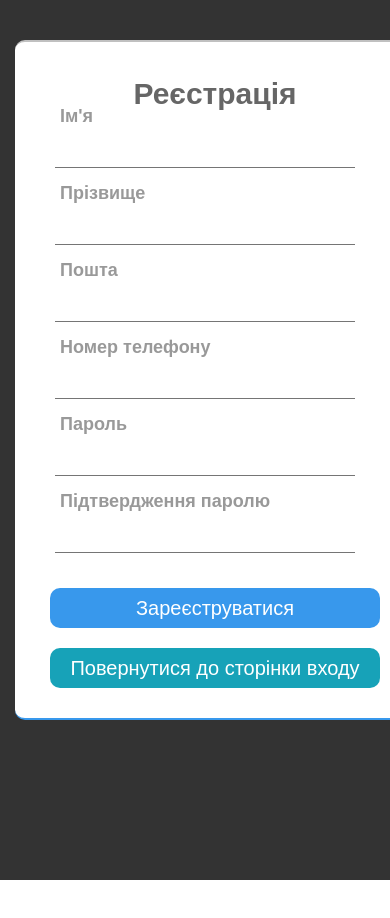
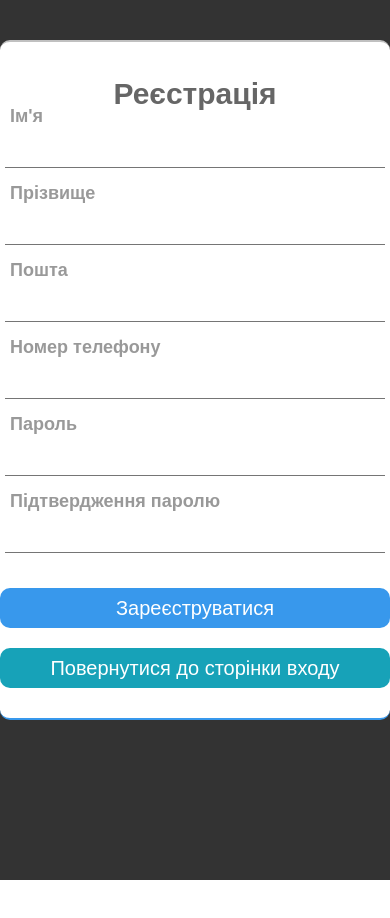
Before and after one commit to kozlyuk/envista, a React (Create React App) app in the folder storefront/: page /registration in a window 390 px wide. Shown: the top 918 px of the page. Built offline with nearby package versions, Linux system fonts and the light colour scheme; no server answers.

Commit message:
EV-78 bugfix

```diff
--- a/storefront/src/components/auth/auth.css
+++ b/storefront/src/components/auth/auth.css
@@ -208,3 +208,34 @@ input[type='text'] {
     background: transparent;
   }
 }
+
+@media (max-width: 479px) {
+  .box {
+    position: relative;
+    height: 365px;
+    top: 40px;
+    z-index: 200;
+    right: 0;
+    width: 100vw;
+    color: #666;
+    padding: 10px 0px;
+    border-radius: 10px;
+    background: rgba(255, 255, 255, 1);
+    border-top: 2px solid #C0C0C0;
+    border-bottom: 2px solid #3898EC;
+    margin: auto auto 100px;
+  }
+
+  .sm-container {
+    padding-left: 0 !important;
+  }
+
+  .sm-group {
+    margin-left: 5px !important;
+    margin-right: 5px !important;
+  }
+
+  .sm-group > input, .box button {
+    width: 100% !important;
+  }
+}
--- a/storefront/src/components/auth/login.jsx
+++ b/storefront/src/components/auth/login.jsx
@@ -47,17 +47,17 @@ export default class Login extends Component {
 
   render() {
     return (
-      <Container className="auth-container">
+      <Container className="auth-container sm-container">
         <div className="box">
           <form onSubmit={this.handleSubmit}>
             <h1>Вхід</h1>
-            <div className="group">
+            <div className="group sm-group">
               <input name="email" className="inputMaterial" type="email" required/>
               <span className="highlight"/>
               <span className="bar"/>
               <label style={{top: "-20px"}}>Email</label>
             </div>
-            <div className="group">
+            <div className="group sm-group">
               <input name="password" className="inputMaterial" type="password" required/>
               <span className="highlight"/>
               <span className="bar"/>
--- a/storefront/src/components/auth/registration.jsx
+++ b/storefront/src/components/auth/registration.jsx
@@ -140,11 +140,11 @@ export default class Registration extends React.Component {
 
   render() {
     return (
-      <Container className="auth-container">
+      <Container className="auth-container sm-container">
         <div style={{height: "100%"}} className="box">
           <form id="registration" onSubmit={this.handleSubmit}>
             <h1>Реєстрація</h1>
-            <div className="group">
+            <div className="group sm-group">
               <input onChange={this.handleChange} id="first_name" name="first_name" className="inputMaterial"
                      type="text" required/>
               {this.state.fieldError.first_name &&
@@ -157,7 +157,7 @@ export default class Registration extends React.Component {
               <span className="bar"/>
               <label style={{top: "-20px"}}>Ім'я</label>
             </div>
-            <div className="group">
+            <div className="group sm-group">
               <input onChange={this.handleChange} id="last_name" name="last_name" className="inputMaterial" type="text"
                      required/>
               {this.state.fieldError.last_name &&
@@ -170,7 +170,7 @@ export default class Registration extends React.Component {
               <span className="bar"/>
               <label style={{top: "-20px"}}>Прізвище</label>
             </div>
-            <div className="group">
+            <div className="group sm-group">
               <input onChange={this.handleChange} id="email" name="email" className="inputMaterial" type="email"
                      required/>
               {this.state.fieldError.email &&
@@ -183,7 +183,7 @@ export default class Registration extends React.Component {
               <span className="bar"/>
               <label style={{top: "-20px"}}>Пошта</label>
             </div>
-            <div className="group">
+            <div className="group sm-group">
               <input onChange={this.handleChange} id="mobile_number" name="mobile_number" className="inputMaterial"
                      type="phone" required/>
               {this.state.fieldError.mobile_number &&
@@ -196,7 +196,7 @@ export default class Registration extends React.Component {
               <span className="bar"/>
               <label style={{top: "-20px"}}>Номер телефону</label>
             </div>
-            <div className="group">
+            <div className="group sm-group">
               <input onChange={this.handleChange} id="password" name="password" className="inputMaterial"
                      type="password" required/>
               {this.state.fieldError.password &&
@@ -209,7 +209,7 @@ export default class Registration extends React.Component {
               <span className="bar"/>
               <label style={{top: "-20px"}}>Пароль</label>
             </div>
-            <div className="group">
+            <div className="group sm-group">
               <input onChange={this.handleChange} id="password2" name="password2" className="inputMaterial"
                      type="password" required/>
               {this.state.fieldError.password2 &&
--- a/storefront/src/components/navbar/navbarMenu.js
+++ b/storefront/src/components/navbar/navbarMenu.js
@@ -20,6 +20,10 @@ class NavbarMenu extends React.Component {
     this.authToken = this.user.getAuthToken();
   }
 
+
+  /**
+   * @return {*}
+   */
   componentDidMount() {
     axios(process.env.REACT_APP_INFO_CONTEXT, {
       headers: {
@@ -60,7 +64,7 @@ class NavbarMenu extends React.Component {
                   <Link style={{color: "#222222", padding: "20px"}} to="/">
                     Головна
                   </Link>
-                  {this.props.userIsStaff ? <Link
+                  {this.props.permission.includes('Менеджери') ? <Link
                     style={{
                       maxWidth: 940,
                       color: "#222222",
@@ -112,7 +116,7 @@ class NavbarMenu extends React.Component {
         </div>
 
       </Fragment>
-    );
+    )
   }
 }
 
--- a/storefront/src/components/table/table.tsx
+++ b/storefront/src/components/table/table.tsx
@@ -211,13 +211,13 @@ export class Table extends React.PureComponent<{}, TableProps> {
                   <col style={{width: 50, minWidth: 50}}/>
                 </colgroup>
                 <Sticky style={{zIndex: 1000}}>{({style}) =>
-                  <thead style={style} className="rc-table-thead sticky">
-                  <tr style={{width: "57px"}}>
+                  <thead style={style} className="rc-table-thead sticky border-0">
+                  <tr style={{width: "57px"}} className="border-0">
                     <th style={{width: "57px"}}
-                        className="rc-table-row-cell-break-word"/>
+                        className="rc-table-row-cell-break-word bg-white border-bottom-0"/>
                     {this.state.columnsName.map((name: string, rowIdx: number) => (
                       <th style={{width: "57px"}} key={rowIdx}
-                          className="rc-table-row-cell-break-word text-info text-center bg-light">
+                          className="rc-table-row-cell-break-word text-info text-center bg-white border-bottom-0">
                         {name}
                       </th>
                     ))}
--- a/storefront/src/components/warehouseTable/WarehouseTable.tsx
+++ b/storefront/src/components/warehouseTable/WarehouseTable.tsx
@@ -142,12 +142,12 @@ export default class WarehouseTable extends Table implements WarehouseTableProps
                   <col style={{width: 50, minWidth: 50}}/>
                 </colgroup>
                 <Sticky style={{zIndex: 1000}}>{({style}) =>
-                  <thead style={style} className="rc-table-thead sticky">
-                  <tr>
-                    <th style={{width: "57px"}} className="rc-table-row-cell-break-word"/>
+                  <thead style={style} className="rc-table-thead sticky border-0">
+                  <tr className="border-0">
+                    <th style={{width: "57px"}} className="rc-table-row-cell-break-word bg-white border-bottom-0"/>
                     {this.state.columnsName.map((name: string, rowIdx: number) => (
                       <th style={{width: "57px"}} key={rowIdx}
-                          className="rc-table-row-cell-break-word text-center bg-light">
+                          className="rc-table-row-cell-break-word text-center bg-white border-bottom-0">
                         {name}
                       </th>
                     ))}
--- a/storefront/src/components/wrapper/wrapper.js
+++ b/storefront/src/components/wrapper/wrapper.js
@@ -28,10 +28,27 @@ class Welcome extends React.Component {
     this.state = {
       isLoading: true,
       isAuthenticate: false,
-      user: null
+      user: null,
+      permission: null
     };
     this.user = new Auth();
     this.getDataFromChild = this.getDataFromChild.bind(this)
+  }
+
+  /**
+   * Collect permisions
+   *
+   * @param permissions
+   * @private
+   */
+  _collectPermissions(permissions) {
+    let permission = []
+    permissions.map((perm) => {
+      permission.push(perm.name)
+    })
+    this.setState({
+      permission: permission
+    })
   }
 
   /*
@@ -63,6 +80,7 @@ class Welcome extends React.Component {
               isAuthenticate: true,
               user: response.data
             })
+            this._collectPermissions(response.data.groups)
           }
         });
     setTimeout(() => {
@@ -101,12 +119,13 @@ class Welcome extends React.Component {
           <h3 className="text-center text-muted">Завантаження...</h3>
         </div>);
     } else if (this.state.isAuthenticate) {
+      console.log(this.state.permission.includes('Менеджери'))
       return (
         <div>
           <Router>
             <Fragment>
               <NavbarMenu brandLogo={this.state.brandLogo} userEmail={this.state.user.email}
-                          userIsStaff={this.state.user.is_staff}/>
+                          permission={this.state.permission}/>
               <div className="section">
                 <div>
                   <Switch>
@@ -117,7 +136,7 @@ class Welcome extends React.Component {
                       <Cabinet userPk={this.state.user.pk}/>
                     </Route>
                     <Route exact path="/warehouse/confirm">
-                      {this.state.user.is_staff ?
+                      {this.state.permission.includes('Менеджери') ?
                         <WarehouseConfirm/> :
                         <h3 className="text-center text-muted"> На жаль у Вас не має дозволу
                           для
@@ -127,7 +146,7 @@ class Welcome extends React.Component {
                     </Route>
 
                     <Route exact path="/warehouse">
-                      {this.state.user.is_staff ?
+                      {this.state.permission.includes('Менеджери') ?
                         <Warehouse/> :
                         < h3 className="text-center text-muted"> На жаль у Вас не має дозволу
                           для
```
